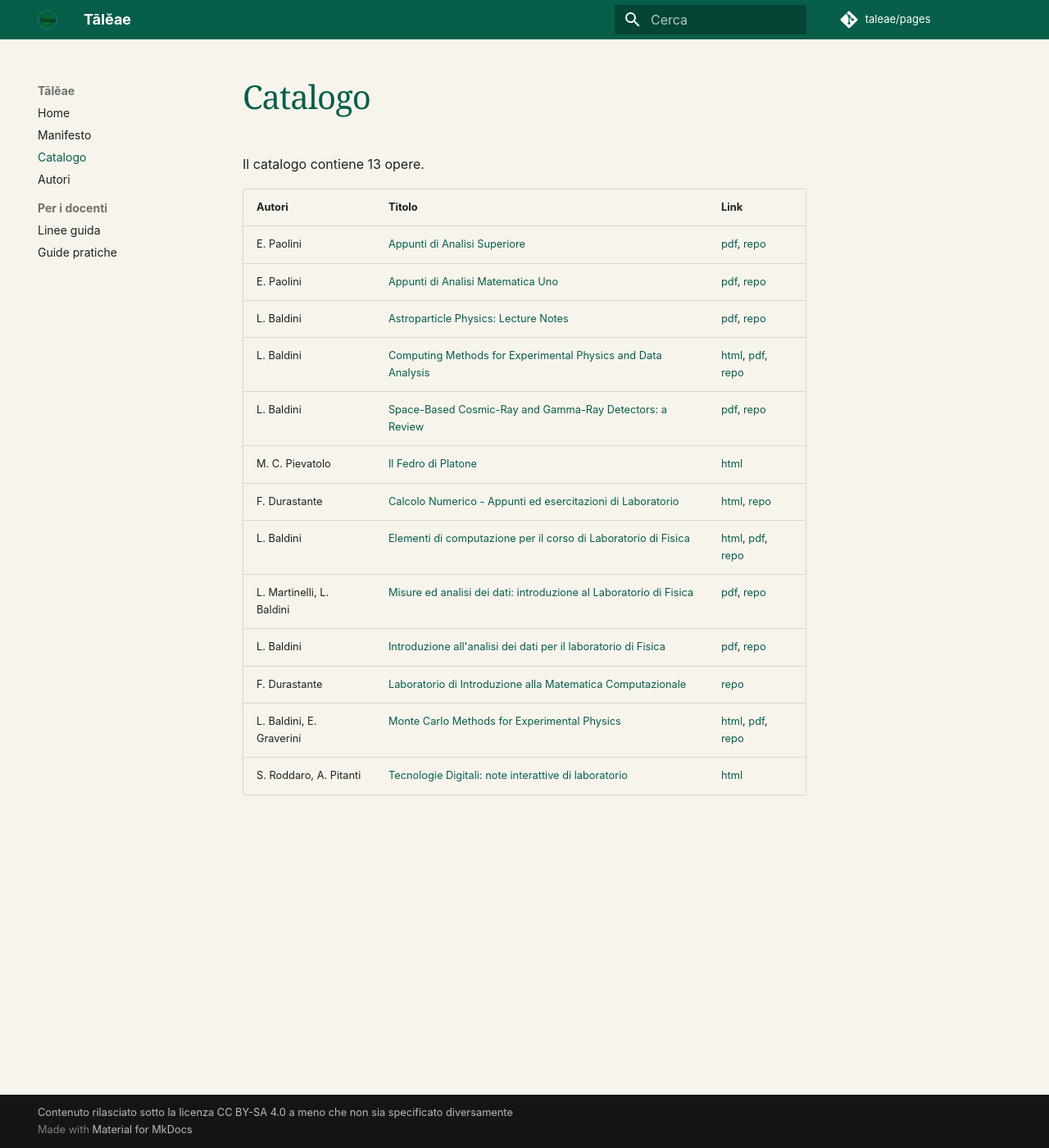
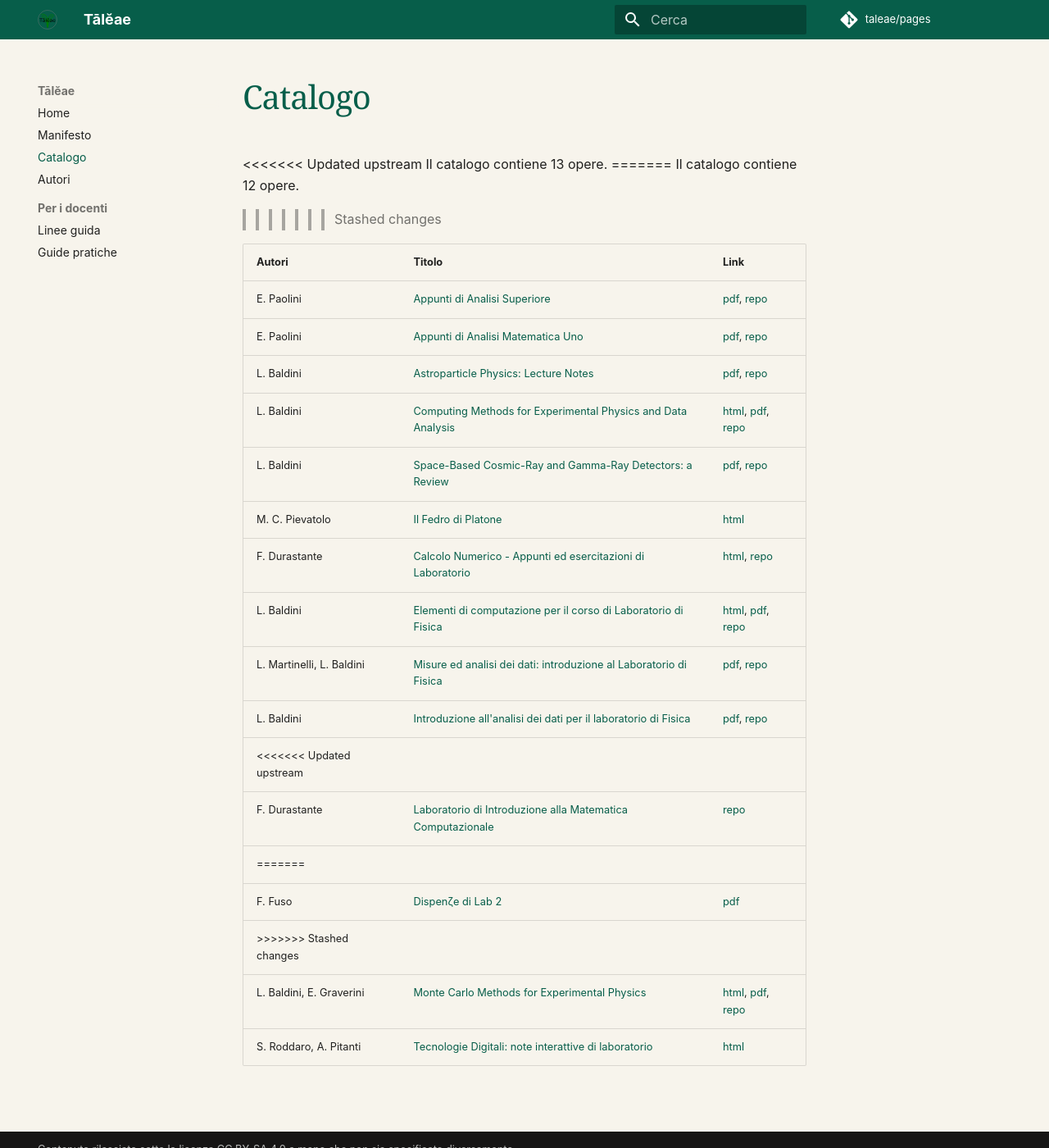
Before and after one commit to lucabaldini/taleae, an MkDocs documentation site: the page built from docs/products/index.md, in a window 1280 px wide and 1400 px high. Shown: the whole window at 82% size. Built offline with MkDocs 1.6.1 and Material for MkDocs 9.7.7, drawn with Linux system fonts in a browser that asks for light colours.

Commit message:
Added Lab 2 notes

```diff
--- a/docs/products/index.md
+++ b/docs/products/index.md
@@ -1,6 +1,10 @@
 # Catalogo
 
+<<<<<<< Updated upstream
 Il catalogo contiene 13 opere.
+=======
+Il catalogo contiene 12 opere.
+>>>>>>> Stashed changes
 
 | Autori | Titolo | Link |
 |--------|--------|------|
@@ -14,6 +18,10 @@ Il catalogo contiene 13 opere.
 | L. Baldini | [Elementi di computazione per il corso di Laboratorio di Fisica](lab1-computing.md) | [html](https://unipi-physics-labs.github.io/lab1-computing/), [pdf](https://github.com/unipi-physics-labs/lab1-computing/releases/download/1.1.1/compnotes-1.1.1.pdf), [repo](https://github.com/unipi-physics-labs/lab1-computing) |
 | L. Martinelli, L. Baldini | [Misure ed analisi dei dati: introduzione al Laboratorio di Fisica](lab1-martinelli.md) | [pdf](https://github.com/unipi-physics-labs/lab1-martinelli/releases/download/v99.0.0/analisi_dati.pdf), [repo](https://github.com/unipi-physics-labs/lab1-martinelli) |
 | L. Baldini | [Introduzione all'analisi dei dati per il laboratorio di Fisica](lab1-notes.md) | [pdf](https://github.com/unipi-physics-labs/lab1-notes/releases/download/7.0.1/statnotes-7.0.1.pdf), [repo](https://github.com/unipi-physics-labs/lab1-notes) |
+<<<<<<< Updated upstream
 | F. Durastante | [Laboratorio di Introduzione alla Matematica Computazionale](limco.md) | [repo](https://codeberg.org/fdurastante/limco) |
+=======
+| F. Fuso | [Dispenζe di Lab 2](lab2-notes.md) | [pdf](https://unipiit-my.sharepoint.com/:b:/g/personal/a009151_unipi_it/IQCFb-HVDk9cQ4kxbjgBU-qpAZnPem4RvWm5XwIljN-09ek?e=VOFJ2w) |
+>>>>>>> Stashed changes
 | L. Baldini, E. Graverini | [Monte Carlo Methods for Experimental Physics](mcmep.md) | [html](https://lbaldini.codeberg.page/mcmep/), [pdf](https://lbaldini.codeberg.page/mcmep/mcmep.pdf), [repo](https://codeberg.org/lbaldini/mcmep) |
 | S. Roddaro, A. Pitanti | [Tecnologie Digitali: note interattive di laboratorio](td-notes.md) | [html](https://cmp.df.unipi.it/roddaro/TDnotes/) |
```
Also changed, not shown: docs/authors/francesco-fuso.md (added, +18 -0 lines), docs/authors/index.md (+5 -0 lines), docs/products/lab2-notes.md (added, +19 -0 lines), 2 other files.
